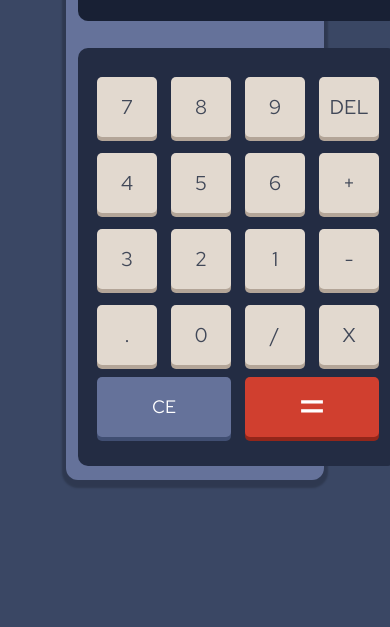
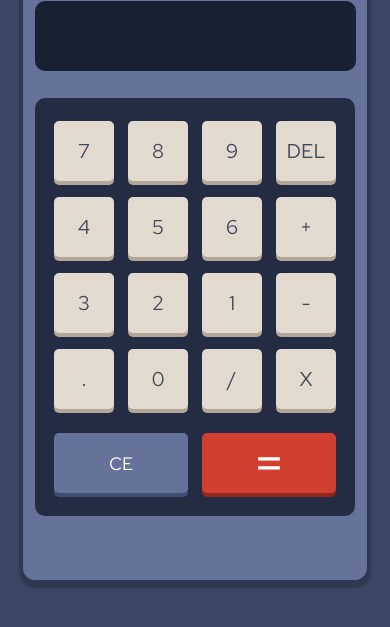
Before and after one commit to lilhalzy/calculator, a plain HTML site: page index.html in a window 390 px wide. Shown: the part 235-862 px from the top of the page. Drawn offline with Linux system fonts and the light colour scheme; a web font is replaced by a local one.

Commit message:
style:removed the mobile layout and to make it universal

```diff
--- a/style.css
+++ b/style.css
@@ -57,7 +57,7 @@ body {
   align-items: center;
   justify-content: center;
   flex-direction: column;
-  padding: 10vh;
+  padding: 16vh;
 }
 
 .container {
@@ -195,7 +195,7 @@ header h1 {
   display: grid;
   grid-template-columns: 134px 134px;
   column-gap: 14px;
-  margin-top: 12px;
+  margin-top: 24px;
 }
 
 .sml .box {
@@ -234,18 +234,3 @@ header h1 {
   box-shadow: 0 4px 0 var(--eqlKeyshadow-bgColor);
   font-size: 55px;
 }
-
-@media (max-width: 767px) {
-  .container {
-    width: 20rem;
-    height: 40rem;
-    padding-bottom: 40px;
-  }
-}
-
-@media (max-width: 479px) {
-  .container{
-    height: 70vh;
-    width: 60vw;
-  }
-}
```
